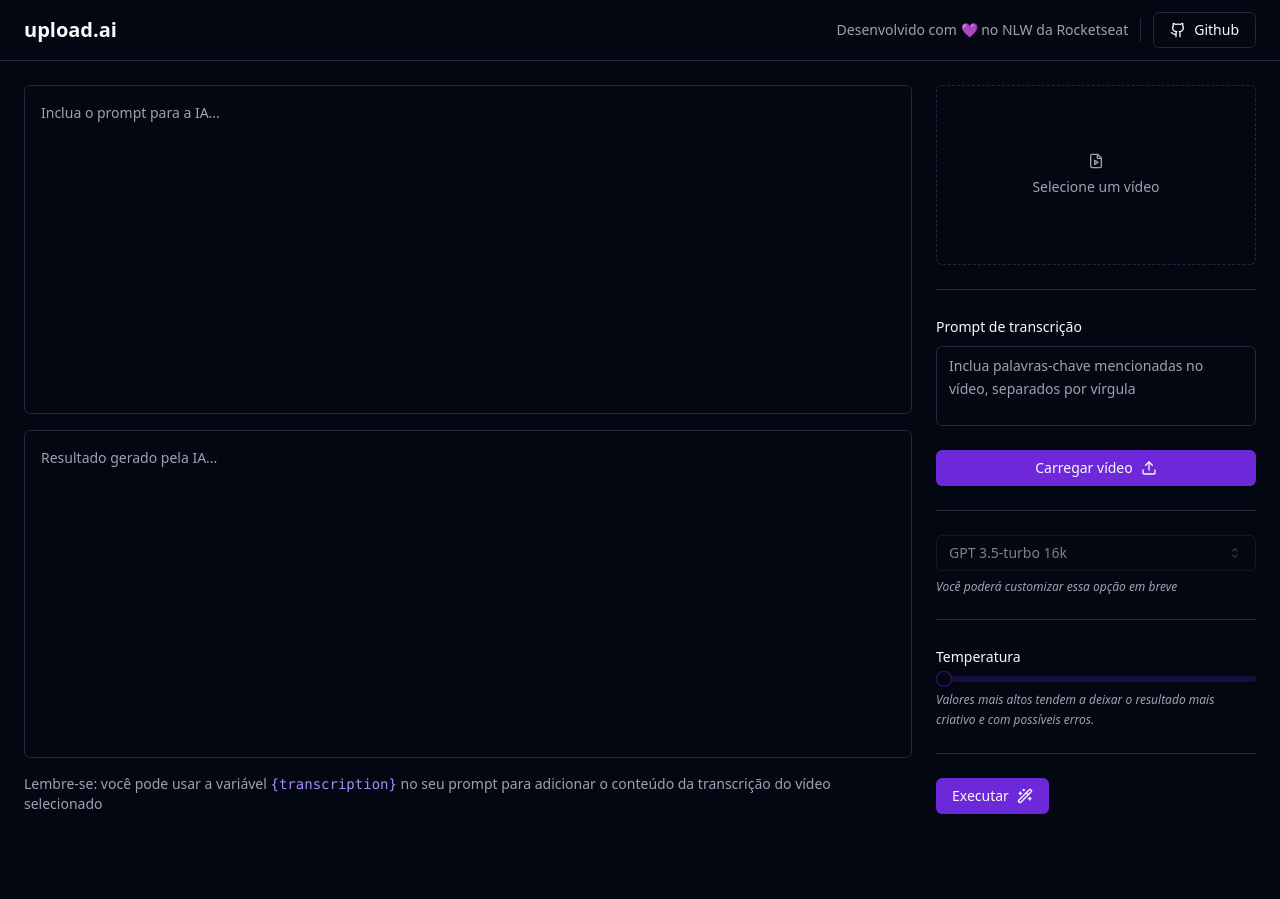
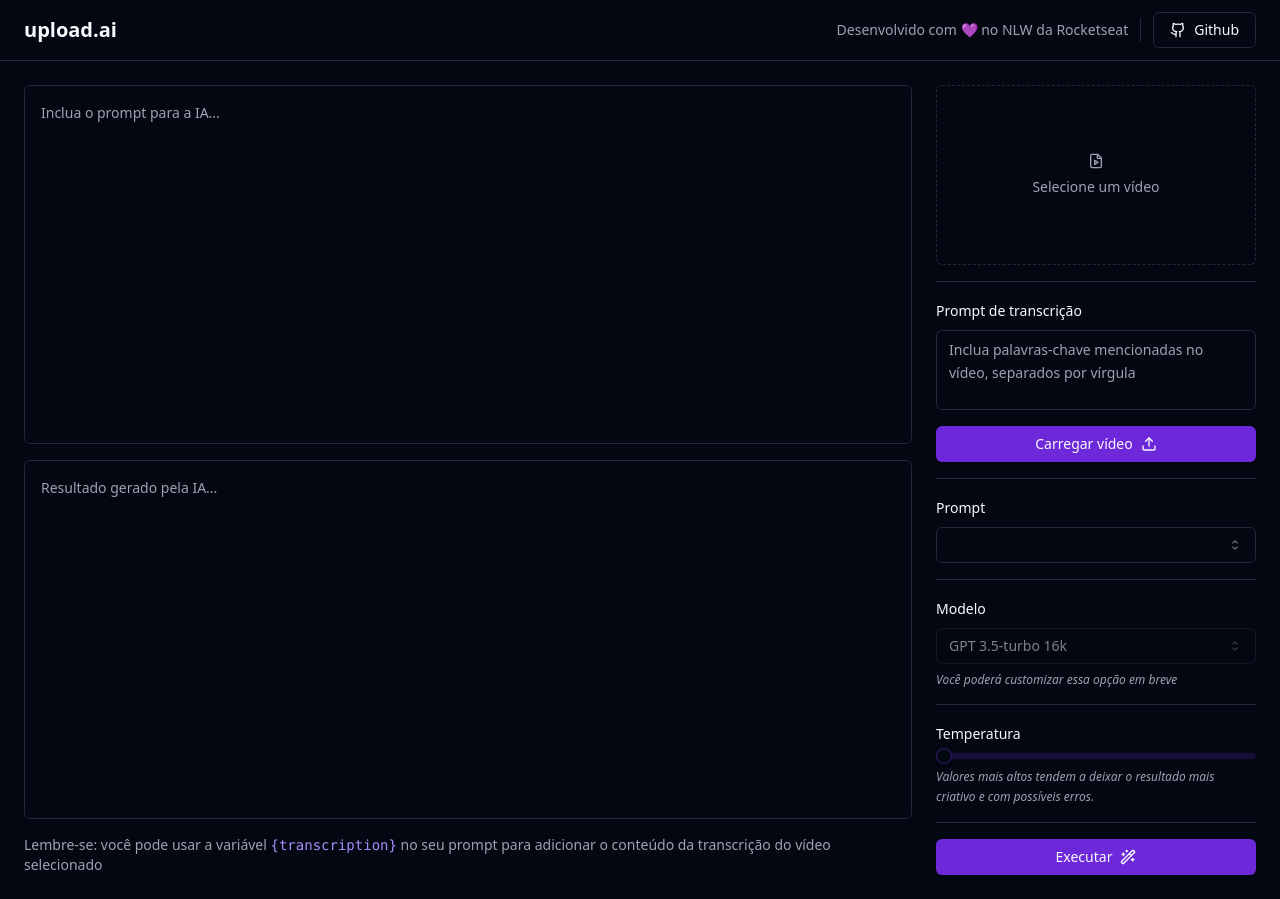
Before and after one commit to carlosmsv/upload.ai, a React (Vite) app: page / in a window 1280 px wide. Before the commit the page ends 838 px from the top, so only its background shows below. Built offline with nearby package versions, Linux system fonts and the light colour scheme.

Commit message:
:lipstick::sparkles:Prompt section and space-y adjust

```diff
--- a/src/App.tsx
+++ b/src/App.tsx
@@ -45,8 +45,8 @@ export function App() {
             Lembre-se: você pode usar a variável <code className="text-violet-400">{'{transcription}'}</code> no seu prompt para adicionar o conteúdo da transcrição do vídeo selecionado
           </p>
         </div>
-        <aside className="w-80 space-y-6">
-          <form className="space-y-6">
+        <aside className="w-80 space-y-4">
+          <form className="space-y-4">
             <label
               htmlFor="video"
               className="border flex rounded-md aspect-video cursor-pointer border-dashed text-sm flex-col gap-2 items-center justify-center text-muted-foreground hover:bg-primary/5"
@@ -77,8 +77,24 @@ export function App() {
 
           <Separator />
 
-          <form className="space-y-6">
+          <form className="space-y-4">
+          <div className="space-y-2">
+              <Label>Prompt</Label>
+              <Select defaultValue="gpt3.5">
+                <SelectTrigger>
+                  <SelectValue placeholder="Selecione um prompt..." />
+                </SelectTrigger>
+                <SelectContent>
+                  <SelectItem value="title">Título do YouTube</SelectItem>
+                  <SelectItem value="description">Descrição do YouTube</SelectItem>
+                </SelectContent>
+              </Select>
+            </div>
+
+            <Separator />
+
             <div className="space-y-2">
+              <Label>Modelo</Label>
               <Select disabled defaultValue="gpt3.5">
                 <SelectTrigger>
                   <SelectValue />
@@ -87,7 +103,9 @@ export function App() {
                   <SelectItem value="gpt3.5">GPT 3.5-turbo 16k</SelectItem>
                 </SelectContent>
               </Select>
-              <span className="block text-xs text-muted-foreground italic">Você poderá customizar essa opção em breve</span>
+              <span className="block text-xs text-muted-foreground italic">
+                Você poderá customizar essa opção em breve
+              </span>
             </div>
 
             <Separator />
@@ -106,7 +124,7 @@ export function App() {
 
             <Separator />
 
-            <Button type="submit">
+            <Button type="submit" className="w-full">
               Executar
               <Wand2 className="w-4 h-4 ml-2" />
             </Button>
```
